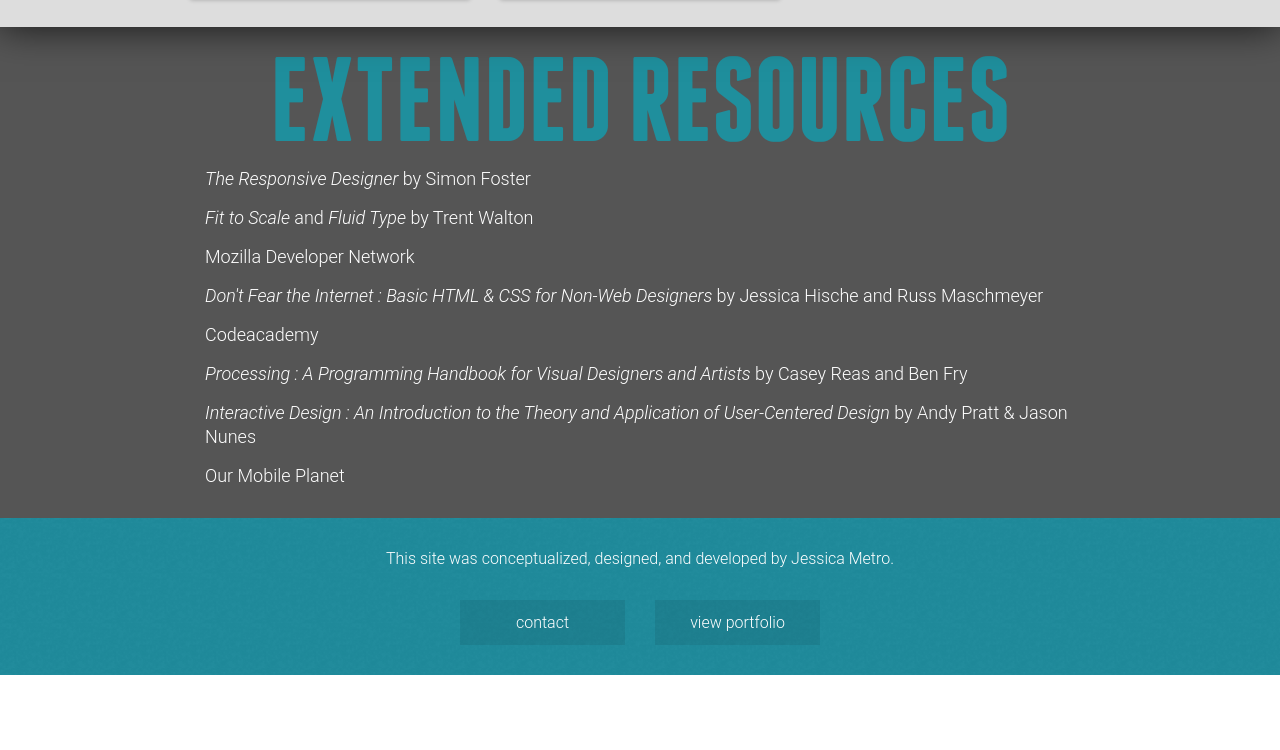
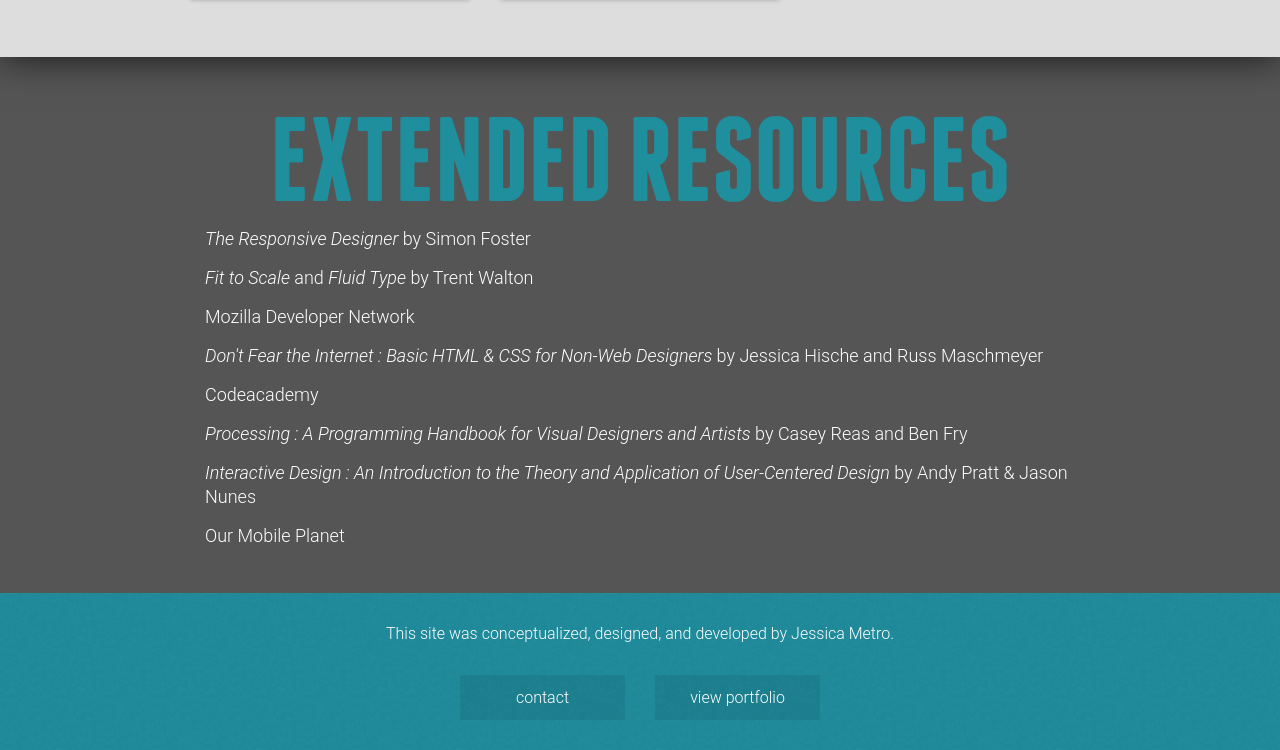
Before and after one commit to jessicametro/Self-Initiated-Website, a plain HTML site: page index.html in a window 1280 px wide. Shown: the part 1840-2590 px from the top of the page. Before the commit the page ends 2515 px from the top, so only its background shows below. Drawn offline with nearby package versions, Linux system fonts and the light colour scheme; a web font is replaced by a local one.

Commit message:
moar padding!

```diff
--- a/css/styles.css
+++ b/css/styles.css
@@ -187,14 +187,11 @@ h1 {
 #galleryContainerContainer {
 	position: relative;
 	margin: 0 auto 0 auto;
-	/* width: 100%; */
-	/* height: 780px; */
+	padding-bottom: 30px;
 	background-color: #dddddd;
-
 	-moz-box-shadow: 0 0px 37px 0 rgba(0,0,0,0.75);
 	-webkit-box-shadow: 0 0px 37px 0 rgba(0, 0, 0, 0.75);
 	box-shadow: 0 0px 37px 0 rgba(0,0,0,0.75);
-
 	z-index: 1;
 }
 
@@ -202,14 +199,12 @@ h1 {
 	position: relative;
 	margin: 0px auto 0px auto;
 	max-width: 960px;
-	/* height: 780px; this eventually needs to change to accommodate more tiles */
 	background-color: #dddddd;
 }
 
 #galleryHeader {
 	margin: 0 auto 0 auto;
 	padding: 42px 45px 30px 45px; /* top is not 30px because of 17px height above type (because of ems, it's 42px instead of 47px) */
-	/* height: 90px; */
 }
 
 #galleryHeader h2 {
@@ -224,7 +219,6 @@ h1 {
 }
 
 #galleryHeader h3 {
-	/* padding-top: 1%;  2px  */
 	padding-left: 4%; /* 45px */
 	float: left;
 	font-family: 'roboto', sans-serif;
@@ -327,9 +321,8 @@ img.tileImg {
 #resourcesContainer {
 	position: relative;
 	margin: 0 auto 0 auto;
-	padding-bottom: 15px; /* bottom is 15px (instead of 30px) because each p already has 15px padding-bottom) */
+	padding: 30px 0px;
 	width: 100%;
-	/* height: 376px; */
 	background-color: #555555;
 }
 
```
